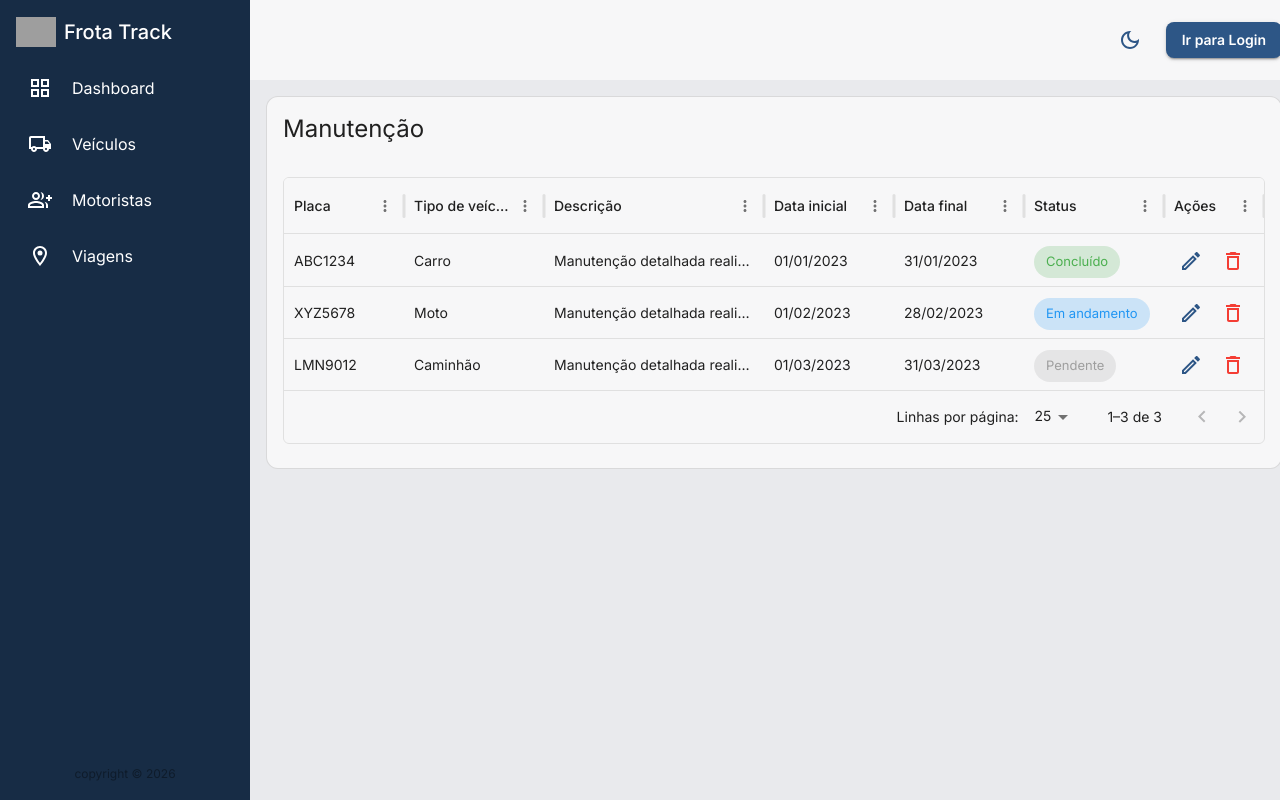
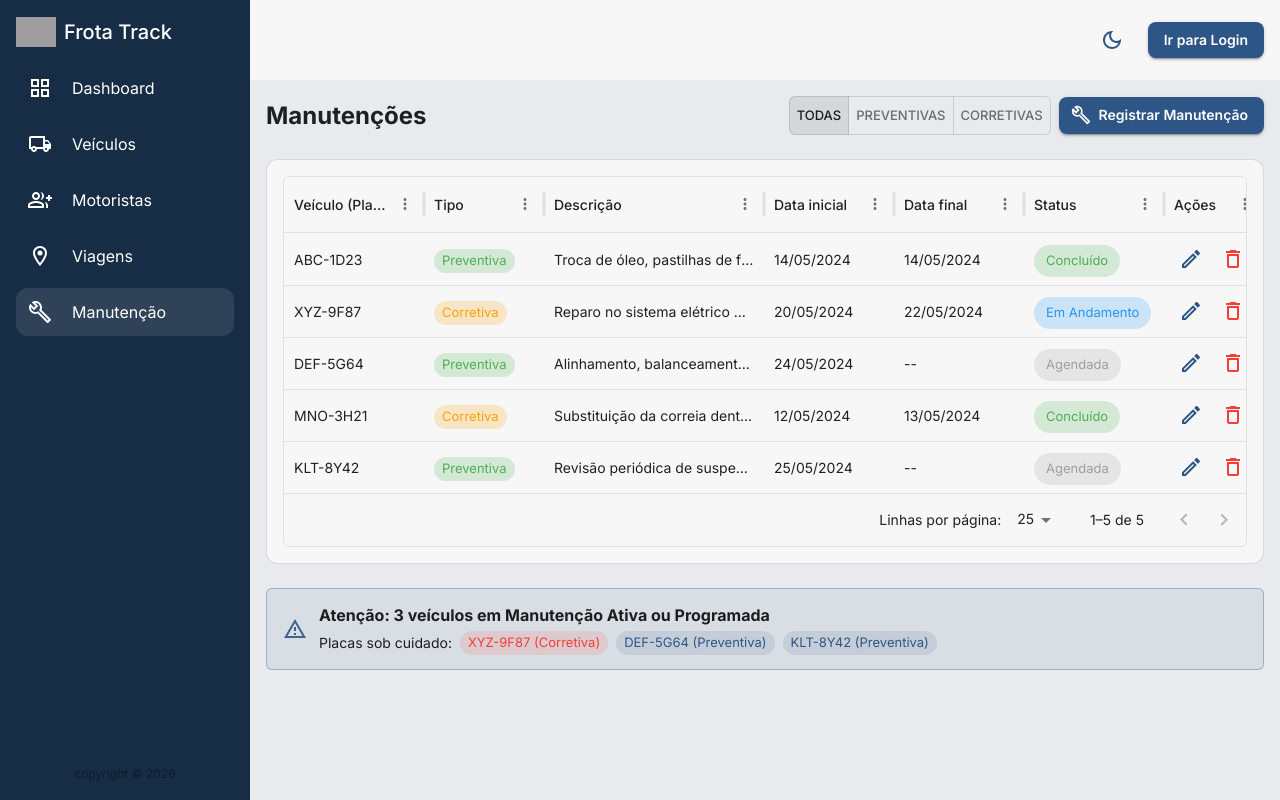
Before and after one commit to xDalete/frota-track, a Next.js app: page /dashboard/manutencoes in a window 1280 px wide. Built offline with nearby package versions, Linux system fonts and the light colour scheme; no server answers; grey boxes are pictures that could not be loaded; what @mui/material-nextjs would draw is missing.

Commit message:
Alert e Filtros

```diff
--- a/app/dashboard/manutencoes/page.tsx
+++ b/app/dashboard/manutencoes/page.tsx
@@ -1,50 +1,121 @@
 "use client";
 
 import { useState } from "react";
-import { Box, Card, CardContent, CardHeader } from "@mui/material";
-import { Manutencao, StatusManutencao, TipoVeiculo } from "@/types/ObjectTypes";
+import { BuildOutlined, WarningAmberOutlined } from "@mui/icons-material";
+import {
+  Alert,
+  Box,
+  Button,
+  Card,
+  CardContent,
+  Chip,
+  ToggleButton,
+  ToggleButtonGroup,
+  Typography
+} from "@mui/material";
+import { alpha } from "@mui/material/styles";
+import CustomModal from "@/components/common/CustomModal";
+import ManutencaoForm from "@/components/manutencao/ManutencaoForm";
 import ManutencoesTable from "@/components/manutencao/ManutencoesTable";
+import { Manutencao, StatusManutencao, TipoManutencao, TipoVeiculo } from "@/types/ObjectTypes";
 
 const initialManutencoes: Manutencao[] = [
   {
     id: 1,
-    placa: "ABC1234",
+    placa: "ABC-1D23",
     tipo: TipoVeiculo.CARRO,
-    descricao: "Manutenção detalhada realizada no veículo.",
-    dataInicio: "2023-01-01",
-    dataFim: "2023-01-31",
+    tipoManutencao: TipoManutencao.PREVENTIVA,
+    descricao: "Troca de óleo, pastilhas de freio e filtros gerais.",
+    dataInicio: "2024-05-14",
+    dataFim: "2024-05-14",
     status: StatusManutencao.CONCLUIDO
   },
   {
     id: 2,
-    placa: "XYZ5678",
-    tipo: TipoVeiculo.MOTO,
-    descricao: "Manutenção detalhada realizada no veículo.",
-    dataInicio: "2023-02-01",
-    dataFim: "2023-02-28",
+    placa: "XYZ-9F87",
+    tipo: TipoVeiculo.CARRO,
+    tipoManutencao: TipoManutencao.CORRETIVA,
+    descricao: "Reparo no sistema elétrico de partida e alternador.",
+    dataInicio: "2024-05-20",
+    dataFim: "2024-05-22",
     status: StatusManutencao.EM_ANDAMENTO
   },
   {
     id: 3,
-    placa: "LMN9012",
+    placa: "DEF-5G64",
     tipo: TipoVeiculo.CAMINHAO,
-    descricao: "Manutenção detalhada realizada no veículo.",
-    dataInicio: "2023-03-01",
-    dataFim: "2023-03-31",
-    status: StatusManutencao.PENDENTE
+    tipoManutencao: TipoManutencao.PREVENTIVA,
+    descricao: "Alinhamento, balanceamento e rodízio dos pneus.",
+    dataInicio: "2024-05-24",
+    dataFim: "",
+    status: StatusManutencao.AGENDADA
+  },
+  {
+    id: 4,
+    placa: "MNO-3H21",
+    tipo: TipoVeiculo.CAMINHAO,
+    tipoManutencao: TipoManutencao.CORRETIVA,
+    descricao: "Substituição da correia dentada e tensor hidráulico.",
+    dataInicio: "2024-05-12",
+    dataFim: "2024-05-13",
+    status: StatusManutencao.CONCLUIDO
+  },
+  {
+    id: 5,
+    placa: "KLT-8Y42",
+    tipo: TipoVeiculo.ONIBUS,
+    tipoManutencao: TipoManutencao.PREVENTIVA,
+    descricao: "Revisão periódica de suspensão e amortecedores.",
+    dataInicio: "2024-05-25",
+    dataFim: "",
+    status: StatusManutencao.AGENDADA
   }
 ];
 
 export default function ManutencoesPage() {
   const [manutencoes, setManutencoes] = useState(initialManutencoes);
+  const [filtroTipo, setFiltroTipo] = useState<"todas" | TipoManutencao>("todas");
+  const [modalAberto, setModalAberto] = useState(false);
+  const manutencoesFiltradas =
+    filtroTipo === "todas" ? manutencoes : manutencoes.filter(item => item.tipoManutencao === filtroTipo);
+  const manutencoesEmAberto = manutencoes.filter(item => item.status !== StatusManutencao.CONCLUIDO);
 
   return (
-    <Box>
-      <Card>
-        <CardHeader title="Manutenção" />
-        <CardContent>
+    <Box sx={{ display: "grid", gap: 3 }}>
+      <Box
+        sx={{
+          display: "flex",
+          alignItems: { xs: "stretch", sm: "center" },
+          justifyContent: "space-between",
+          flexDirection: { xs: "column", sm: "row" },
+          gap: 2
+        }}
+      >
+        <Box component="h1" sx={{ fontSize: "1.5rem", fontWeight: 700, lineHeight: 1.3, m: 0 }}>
+          Manutenções
+        </Box>
+        <Box sx={{ display: "flex", alignItems: "center", gap: 1, flexWrap: "wrap" }}>
+          <ToggleButtonGroup
+            size="small"
+            exclusive
+            value={filtroTipo}
+            aria-label="Filtrar manutenções por tipo"
+            onChange={(_, value: "todas" | TipoManutencao | null) => value && setFiltroTipo(value)}
+          >
+            <ToggleButton value="todas">Todas</ToggleButton>
+            <ToggleButton value={TipoManutencao.PREVENTIVA}>Preventivas</ToggleButton>
+            <ToggleButton value={TipoManutencao.CORRETIVA}>Corretivas</ToggleButton>
+          </ToggleButtonGroup>
+          <Button variant="contained" startIcon={<BuildOutlined />} onClick={() => setModalAberto(true)}>
+            Registrar Manutenção
+          </Button>
+        </Box>
+      </Box>
+
+      <Card variant="outlined">
+        <CardContent sx={{ p: 2, "&:last-child": { pb: 2 } }}>
           <ManutencoesTable
-            dataSource={manutencoes}
+            dataSource={manutencoesFiltradas}
             onUpdate={manutencao => {
               setManutencoes(current => current.map(item => (item.id === manutencao.id ? manutencao : item)));
             }}
@@ -54,6 +125,55 @@ export default function ManutencoesPage() {
           />
         </CardContent>
       </Card>
+
+      <Alert
+        severity="warning"
+        icon={<WarningAmberOutlined />}
+        sx={theme => ({
+          alignItems: "center",
+          backgroundColor: alpha(theme.palette.primary.main, theme.palette.mode === "dark" ? 0.2 : 0.08),
+          border: `1px solid ${alpha(theme.palette.primary.main, 0.35)}`,
+          color: "text.primary",
+          "& .MuiAlert-icon": { color: "primary.main" }
+        })}
+      >
+        <Typography sx={{ fontWeight: 700 }}>
+          Atenção: {manutencoesEmAberto.length} veículos em Manutenção Ativa ou Programada
+        </Typography>
+        <Box sx={{ display: "flex", alignItems: "center", flexWrap: "wrap", gap: 1, mt: 0.5 }}>
+          <Typography variant="body2">Placas sob cuidado:</Typography>
+          {manutencoesEmAberto.length ? (
+            manutencoesEmAberto.map(item => (
+              <Chip
+                key={item.id}
+                size="small"
+                label={`${item.placa} (${item.tipoManutencao})`}
+                sx={theme => {
+                  const color =
+                    item.tipoManutencao === TipoManutencao.CORRETIVA
+                      ? theme.palette.secondary.main
+                      : theme.palette.primary.main;
+                  return { backgroundColor: alpha(color, theme.palette.mode === "dark" ? 0.25 : 0.12), color };
+                }}
+              />
+            ))
+          ) : (
+            <Typography variant="body2">Nenhuma manutenção em aberto.</Typography>
+          )}
+        </Box>
+      </Alert>
+
+      <CustomModal open={modalAberto} onClose={() => setModalAberto(false)} title="Registrar Manutenção">
+        <ManutencaoForm
+          afterSubmit={manutencao => {
+            setManutencoes(current => [
+              ...current,
+              { ...manutencao, id: Math.max(0, ...current.map(item => item.id)) + 1 }
+            ]);
+            setModalAberto(false);
+          }}
+        />
+      </CustomModal>
     </Box>
   );
 }
--- a/components/manutencao/ManutencaoForm.tsx
+++ b/components/manutencao/ManutencaoForm.tsx
@@ -3,32 +3,35 @@
 import { zodResolver } from "@hookform/resolvers/zod";
 import { Box, Button, MenuItem } from "@mui/material";
 import { FormProvider, useForm } from "react-hook-form";
-import { Manutencao, StatusManutencao, TipoVeiculo } from "@/types/ObjectTypes";
+import { Manutencao, StatusManutencao, TipoManutencao, TipoVeiculo } from "@/types/ObjectTypes";
 import { ManutencaoFormData, manutencaoSchema } from "@/schemas/manutencaoSchema";
 import { CustomFormInput } from "../common/CustomInput";
 import CustomSelect from "../common/CustomSelect";
 
 type ManutencaoFormProps = {
-  manutencao: Manutencao;
+  manutencao?: Manutencao;
   afterSubmit: (manutencao: Manutencao) => void;
 };
 
 const ManutencaoForm: React.FC<ManutencaoFormProps> = ({ manutencao, afterSubmit }) => {
+  const hoje = new Date();
+  const dataHoje = `${hoje.getFullYear()}-${String(hoje.getMonth() + 1).padStart(2, "0")}-${String(hoje.getDate()).padStart(2, "0")}`;
   const formulario = useForm<ManutencaoFormData>({
     mode: "onChange",
     resolver: zodResolver(manutencaoSchema),
     defaultValues: {
-      placa: manutencao.placa,
-      tipo: manutencao.tipo,
-      descricao: manutencao.descricao,
-      dataInicio: manutencao.dataInicio,
-      dataFim: manutencao.dataFim,
-      status: manutencao.status
+      placa: manutencao?.placa ?? "",
+      tipo: manutencao?.tipo ?? TipoVeiculo.CARRO,
+      tipoManutencao: manutencao?.tipoManutencao ?? TipoManutencao.PREVENTIVA,
+      descricao: manutencao?.descricao ?? "",
+      dataInicio: manutencao?.dataInicio ?? dataHoje,
+      dataFim: manutencao?.dataFim ?? "",
+      status: manutencao?.status ?? StatusManutencao.AGENDADA
     }
   });
 
   const handleFormSubmit = (data: ManutencaoFormData) => {
-    afterSubmit({ ...data, id: manutencao.id });
+    afterSubmit({ ...data, id: manutencao?.id ?? 0 });
   };
 
   return (
@@ -48,6 +51,14 @@ const ManutencaoForm: React.FC<ManutencaoFormProps> = ({ manutencao, afterSubmit
           ))}
         </CustomSelect>
 
+        <CustomSelect name="tipoManutencao" label="Tipo de manutenção">
+          {Object.values(TipoManutencao).map(tipo => (
+            <MenuItem key={tipo} value={tipo}>
+              {tipo}
+            </MenuItem>
+          ))}
+        </CustomSelect>
+
         <CustomFormInput
           name="descricao"
           label="Descrição"
@@ -56,7 +67,7 @@ const ManutencaoForm: React.FC<ManutencaoFormProps> = ({ manutencao, afterSubmit
           minRows={2}
         />
         <CustomFormInput name="dataInicio" label="Data inicial" type="date" />
-        <CustomFormInput name="dataFim" label="Data final" type="date" />
+        <CustomFormInput name="dataFim" label="Data final (opcional)" type="date" />
 
         <CustomSelect name="status" label="Status">
           {Object.values(StatusManutencao).map(status => (
@@ -74,7 +85,7 @@ const ManutencaoForm: React.FC<ManutencaoFormProps> = ({ manutencao, afterSubmit
             size="large"
             loading={formulario.formState.isSubmitting}
           >
-            Salvar alterações
+            {manutencao ? "Salvar alterações" : "Registrar manutenção"}
           </Button>
         </Box>
       </Box>
--- a/components/manutencao/ManutencoesTable.tsx
+++ b/components/manutencao/ManutencoesTable.tsx
@@ -4,7 +4,7 @@ import { useState } from "react";
 import { DeleteOutlined, EditOutlined } from "@mui/icons-material";
 import { Box, Button, Chip, colors, IconButton, Typography } from "@mui/material";
 import { GridColDef, GridDataSource } from "@mui/x-data-grid";
-import { Manutencao, StatusManutencao } from "@/types/ObjectTypes";
+import { Manutencao, StatusManutencao, TipoManutencao } from "@/types/ObjectTypes";
 import changeOpacity from "@/utils/color";
 import CustomModal from "../common/CustomModal";
 import CustomTable from "../common/Table";
@@ -19,25 +19,34 @@ type ManutencoesTableProps = {
 const statusColorMap = {
   [StatusManutencao.CONCLUIDO]: colors.green[500],
   [StatusManutencao.EM_ANDAMENTO]: colors.blue[500],
-  [StatusManutencao.PENDENTE]: colors.grey[500]
+  [StatusManutencao.AGENDADA]: colors.grey[500]
+};
+
+const maintenanceTypeColorMap = {
+  [TipoManutencao.PREVENTIVA]: colors.green[500],
+  [TipoManutencao.CORRETIVA]: colors.amber[700]
 };
 
 const formatDate = (date: string) =>
-  new Intl.DateTimeFormat("pt-BR", { timeZone: "UTC" }).format(new Date(`${date}T00:00:00Z`));
+  date ? new Intl.DateTimeFormat("pt-BR", { timeZone: "UTC" }).format(new Date(`${date}T00:00:00Z`)) : "--";
 
 const ManutencoesTable: React.FC<ManutencoesTableProps> = ({ dataSource, onUpdate, onDelete }) => {
   const columns: readonly GridColDef<Manutencao>[] = [
     {
       flex: 0.12,
       field: "placa",
-      headerName: "Placa",
-      minWidth: 120
+      headerName: "Veículo (Placa)",
+      minWidth: 140
     },
     {
       flex: 0.12,
-      field: "tipo",
-      headerName: "Tipo de veículo",
-      minWidth: 140
+      field: "tipoManutencao",
+      headerName: "Tipo",
+      minWidth: 120,
+      renderCell: ({ row }) => {
+        const color = maintenanceTypeColorMap[row.tipoManutencao];
+        return <Chip size="small" label={row.tipoManutencao} sx={{ background: changeOpacity(color, 20), color }} />;
+      }
     },
     {
       flex: 0.3,
--- a/components/navigation/SideBar.tsx
+++ b/components/navigation/SideBar.tsx
@@ -1,6 +1,12 @@
 import { Box, Typography } from "@mui/material";
 import Logo from "../common/Logo";
-import { GridViewOutlined, LocalShippingOutlined, GroupAddOutlined, LocationOnOutlined } from "@mui/icons-material";
+import {
+  GridViewOutlined,
+  LocalShippingOutlined,
+  GroupAddOutlined,
+  LocationOnOutlined,
+  BuildOutlined
+} from "@mui/icons-material";
 import SideBarItem from "./SideBarItem";
 
 const Sidebar = () => {
@@ -28,6 +34,7 @@ const Sidebar = () => {
         <SideBarItem href="/dashboard/veiculos" label="Veículos" icon={<LocalShippingOutlined />} />
         <SideBarItem href="/dashboard/motoristas" label="Motoristas" icon={<GroupAddOutlined />} />
         <SideBarItem href="/dashboard/viagens" label="Viagens" icon={<LocationOnOutlined />} />
+        <SideBarItem href="/dashboard/manutencoes" label="Manutenção" icon={<BuildOutlined />} />
       </Box>
       <Typography variant="caption" color="textDisabled" sx={{ marginTop: "auto", textAlign: "center" }}>
         copyright © 2026
--- a/schemas/manutencaoSchema.ts
+++ b/schemas/manutencaoSchema.ts
@@ -1,16 +1,20 @@
-import { StatusManutencao, TipoVeiculo } from "@/types/ObjectTypes";
+import { StatusManutencao, TipoManutencao, TipoVeiculo } from "@/types/ObjectTypes";
 import { z } from "zod";
 
 export const manutencaoSchema = z
   .object({
-    placa: z.string().trim().length(7, "Placa deve ter 7 caracteres"),
+    placa: z
+      .string()
+      .trim()
+      .regex(/^[A-Za-z0-9]{3}-?[A-Za-z0-9]{4}$/, "Informe uma placa válida (ex.: ABC-1D23)"),
     tipo: z.enum(TipoVeiculo),
+    tipoManutencao: z.enum(TipoManutencao),
     descricao: z.string().trim().min(1, "Descrição é obrigatória").max(500, "Descrição muito longa"),
     dataInicio: z.iso.date("Informe uma data inicial válida"),
-    dataFim: z.iso.date("Informe uma data final válida"),
+    dataFim: z.union([z.literal(""), z.iso.date()]),
     status: z.enum(StatusManutencao)
   })
-  .refine(data => data.dataFim >= data.dataInicio, {
+  .refine(data => data.dataFim === "" || data.dataFim >= data.dataInicio, {
     message: "A data final deve ser igual ou posterior à data inicial",
     path: ["dataFim"]
   });
--- a/types/ObjectTypes.ts
+++ b/types/ObjectTypes.ts
@@ -71,16 +71,22 @@ export type Manutencao = {
   id: number;
   placa: string;
   tipo: TipoVeiculo;
+  tipoManutencao: TipoManutencao;
   descricao: string;
   dataInicio: string;
   dataFim: string;
   status: StatusManutencao;
 };
 
+export enum TipoManutencao {
+  PREVENTIVA = "Preventiva",
+  CORRETIVA = "Corretiva"
+}
+
 export enum StatusManutencao {
   CONCLUIDO = "Concluído",
-  EM_ANDAMENTO = "Em andamento",
-  PENDENTE = "Pendente"
+  EM_ANDAMENTO = "Em Andamento",
+  AGENDADA = "Agendada"
 }
 
 export type WithId<T> = T & { id: number };
```
